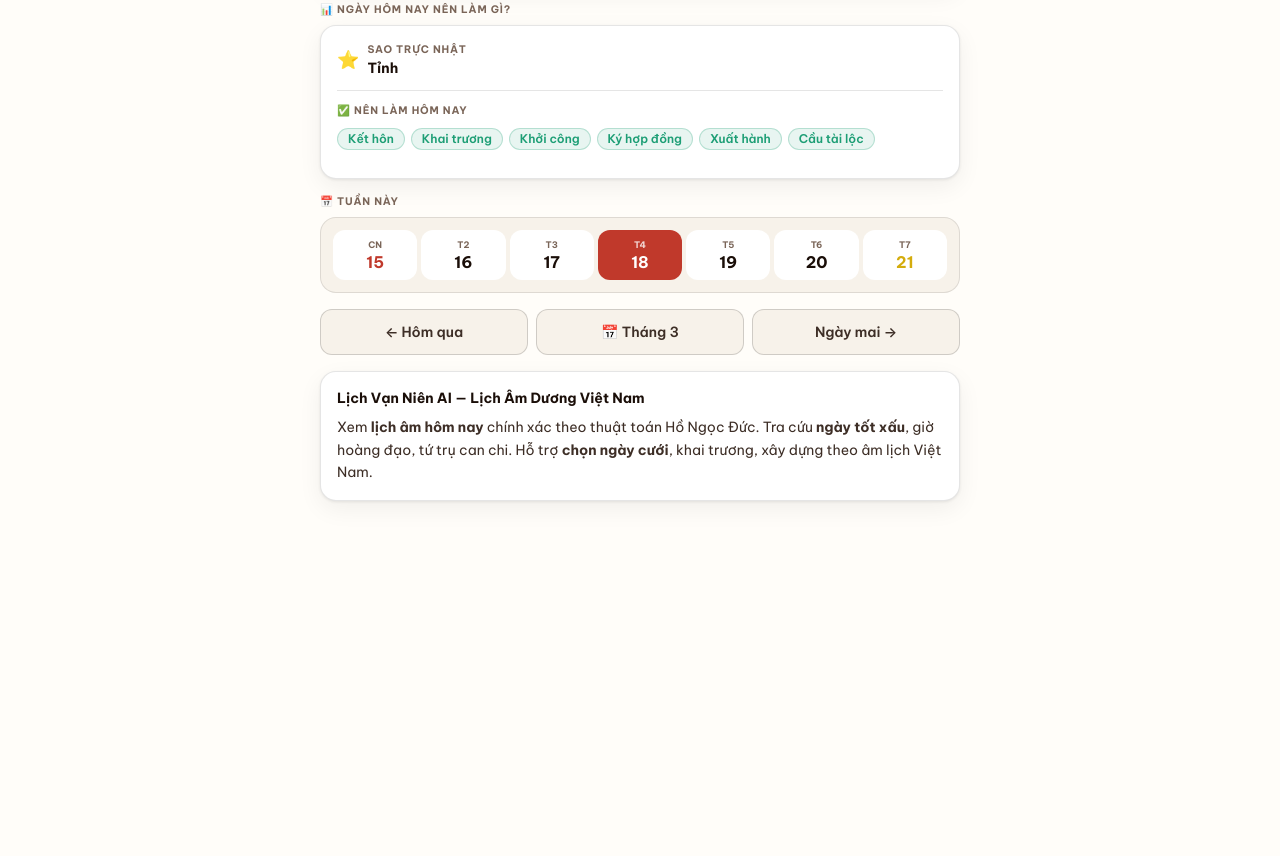
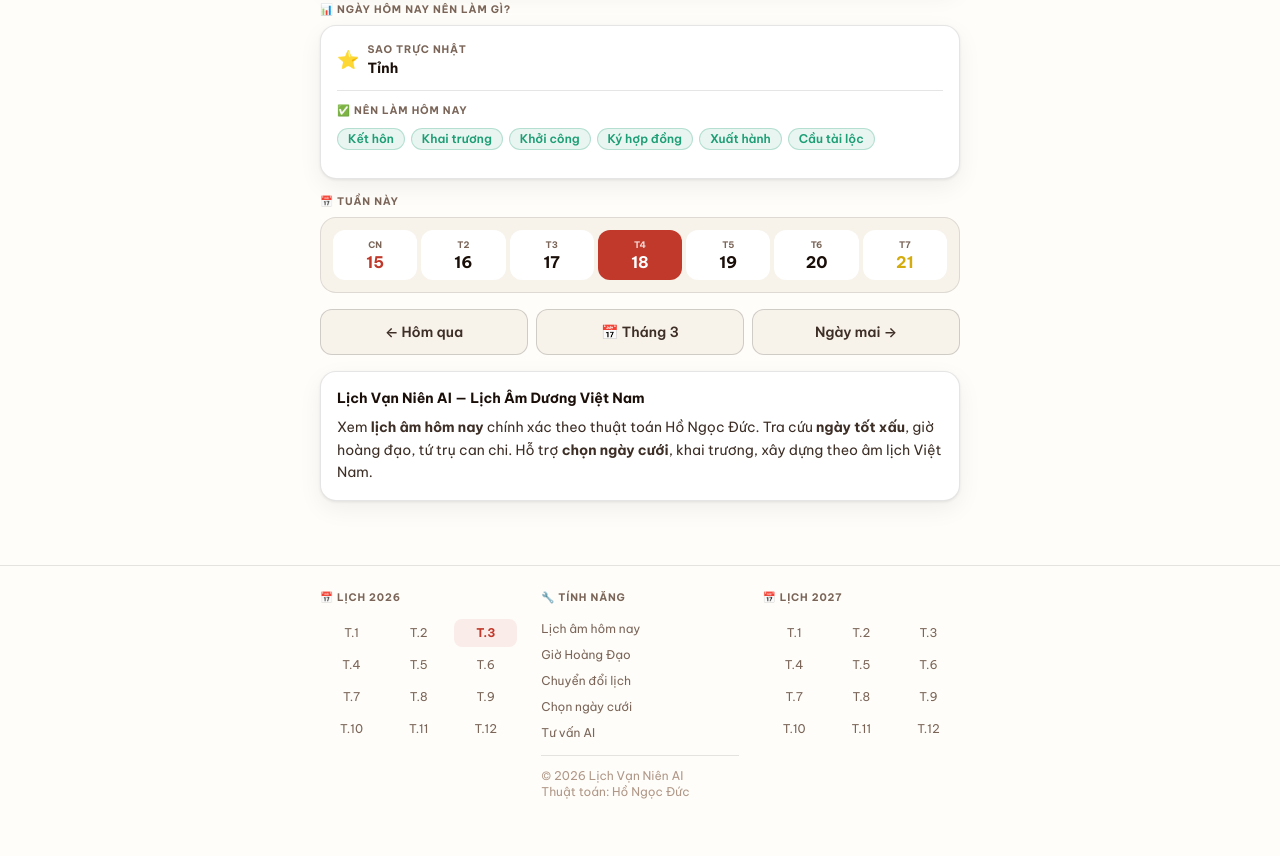
Before and after one commit to letinhclover/lich-van-nien, an Astro site: page / in a window 1280 px wide. Shown: the part 1396-2252 px from the top of the page. Before the commit the page ends 1929 px from the top, so only its background shows below. Built offline with nearby package versions, Linux system fonts and the light colour scheme; Astro itself is replaced by a stand-in of ours.

Commit message:
Add files via upload

```diff
--- a/src/layouts/BaseLayout.astro
+++ b/src/layouts/BaseLayout.astro
@@ -15,6 +15,7 @@
 
 import { SITE } from '../lib/constants';
 import { todayVN } from '../lib/dateUtils';
+import FooterNav from '../components/FooterNav.astro';
 import '../styles/global.css';
 
 interface Props {
@@ -266,6 +267,8 @@ function isActive(href: string): boolean {
     <slot />
   </main>
 
+  <FooterNav />
+
   <!-- ── BOTTOM NAVIGATION (mobile only) ───────────────────── -->
   <nav
     class="md:hidden fixed bottom-0 left-0 right-0 z-50"
```
